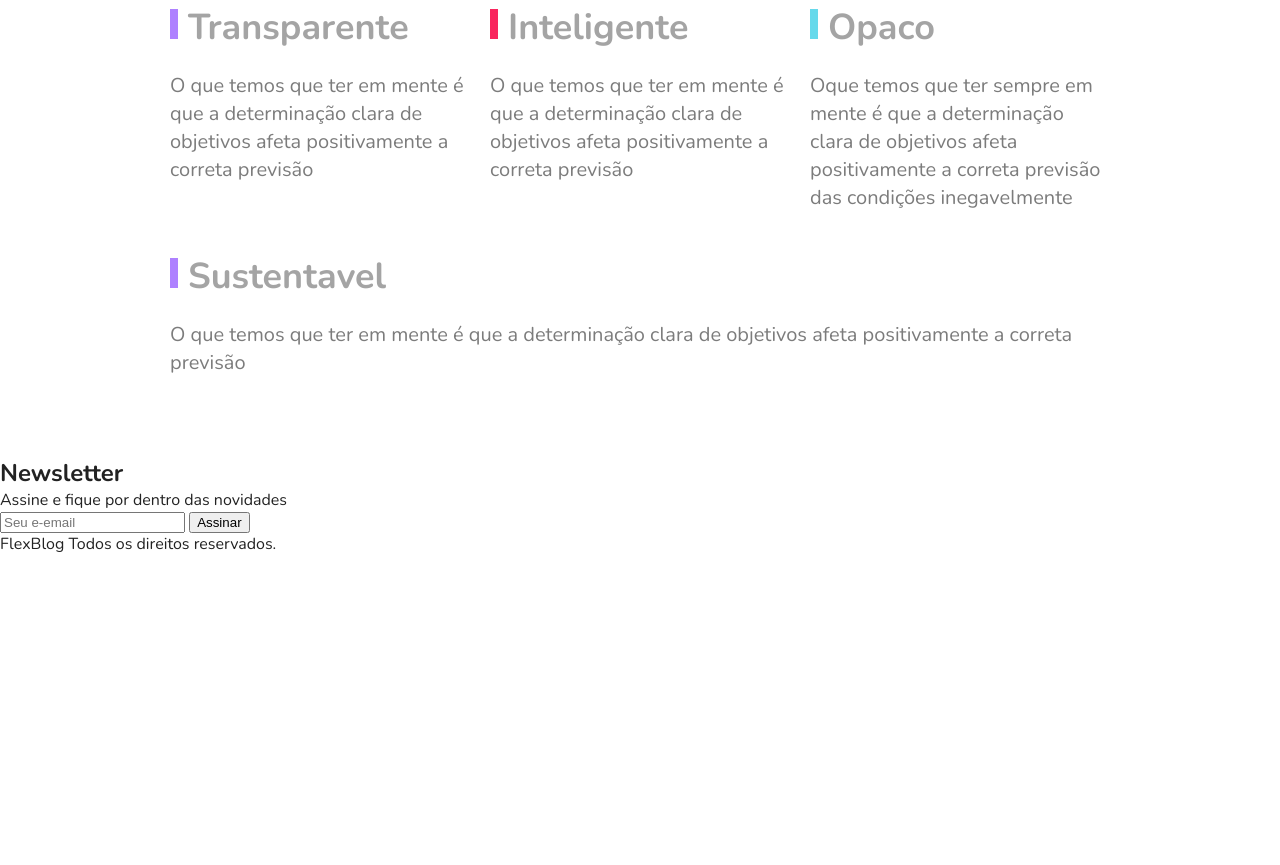
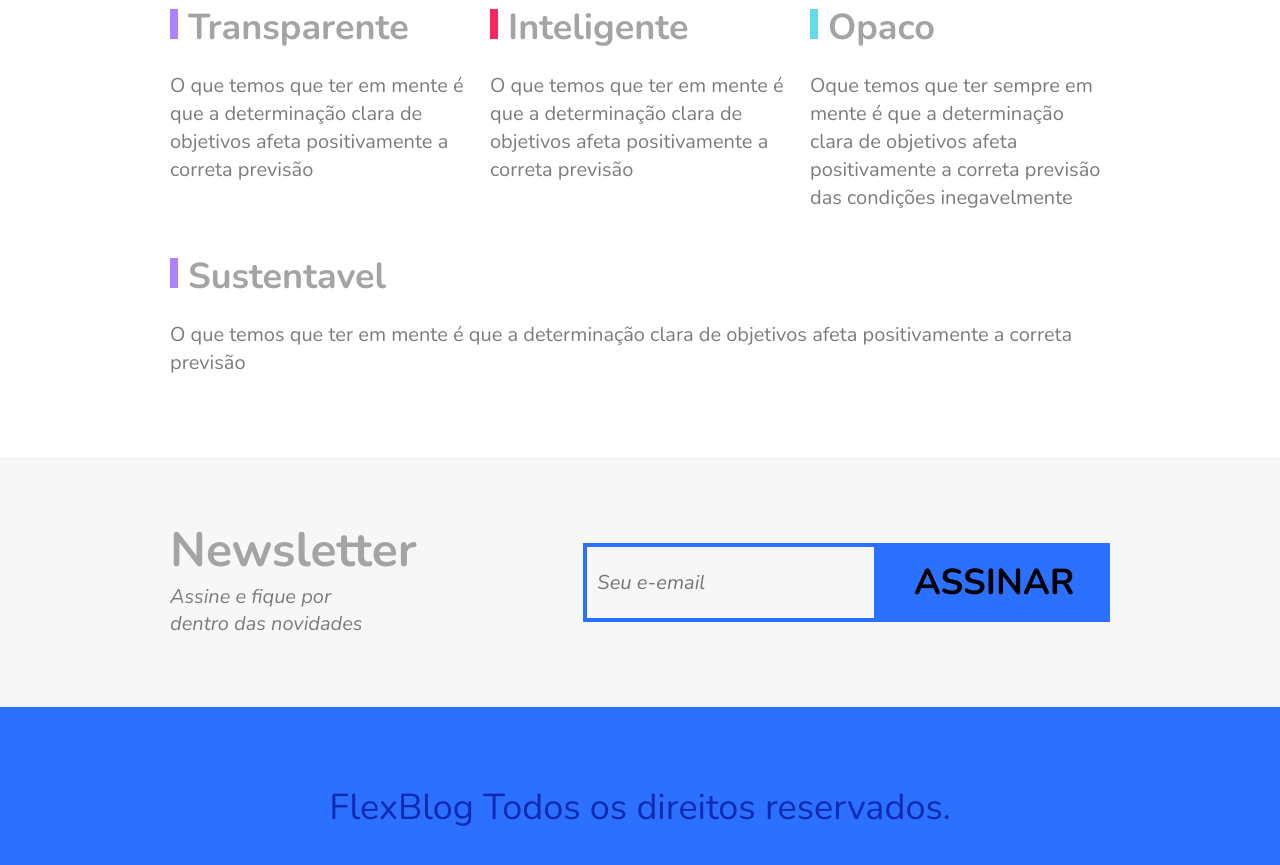
Before and after one commit to SheltonFarias/flex-blog, a plain HTML site: page index.html in a window 1280 px wide. Shown: the part 5669-6534 px from the top of the page. Before the commit the page ends 6224 px from the top, so only its background shows below. Drawn offline with nearby package versions, Linux system fonts and the light colour scheme.

Commit message:
finish project

```diff
--- a/style.css
+++ b/style.css
@@ -274,7 +274,6 @@ img {
   }
 }
 
-
 /* Qualidade */
 
 .qualidade {
@@ -296,28 +295,109 @@ img {
 }
 
 .qualidade-item h2::before {
-  content: '';
+  content: "";
   display: inline-block;
   width: 8px;
   height: 30px;
   margin-right: 10px;
 }
 
-.qualidade-item:nth-of-type(3n+1) h2::before {
+.qualidade-item:nth-of-type(3n + 1) h2::before {
   background: #ae81ff;
 }
 
-.qualidade-item:nth-of-type(3n+2) h2::before {
+.qualidade-item:nth-of-type(3n + 2) h2::before {
   background: #f9265e;
 }
 
-.qualidade-item:nth-of-type(3n+3) h2::before {
+.qualidade-item:nth-of-type(3n + 3) h2::before {
   background: #66d9eb;
 }
-
 
 .qualidade-item p {
   font-size: 1.25em;
   line-height: 1.4;
   color: #7c7c7c;
 }
+
+/* Newsletter */
+
+.newsletter {
+  background: #f7f7f7;
+  padding: 60px calc((100% - 960px) / 2);
+  display: flex;
+  flex-wrap: wrap;
+}
+
+.newsletter-info {
+  flex: 1 1 260px;
+  margin: 0 10px;
+}
+
+.newsletter-info h1 {
+  font-size: 3em;
+  color: #a4a4a4;
+}
+
+.newsletter-info p {
+  font-size: 1.25em;
+  font-style: italic;
+  max-width: 200px;
+  color: #7c7c7c;
+  margin-bottom: 10px;
+}
+
+.newsletter-form {
+  flex: 2 1 260px;
+  margin: 0 10px;
+  align-self: center;
+  display: flex;
+  flex-wrap: wrap;
+}
+
+.newsletter-form input {
+  flex: 3 1 200px;
+  font-size: 1.25em;
+  color: #7c7c7c;
+  font-style: italic;
+  font-family: "Nunito", Arial, Helvetica, sans-serif;
+  border: 4px solid #2c70ff;
+  background: transparent;
+  padding: 10px;
+  margin: 0px;
+  border-radius: 0px;
+}
+
+.newsletter-form button {
+  flex: 1 1 200px;
+  font-family: "Nunito", Arial, Helvetica, sans-serif;
+  font-size: 2.25em;
+  font-weight: bold;
+  text-transform: uppercase;
+  background: #2c70ff;
+  margin: 0px;
+  cursor: pointer;
+  border: 0px;
+  padding: 15px 10px;
+}
+
+@media (max-width: 600px) {
+  .newsletter-form button {
+    font-size: 1.5em;
+  }
+}
+
+/* Footer */
+.footer {
+  display: flex;
+  background: #2c70ff;
+  height: 200px;
+  align-items: center;
+}
+
+.footer p {
+  flex: 1;
+  text-align: center;
+  font-size: 2.25em;
+  color: #122ab2;
+}
```
